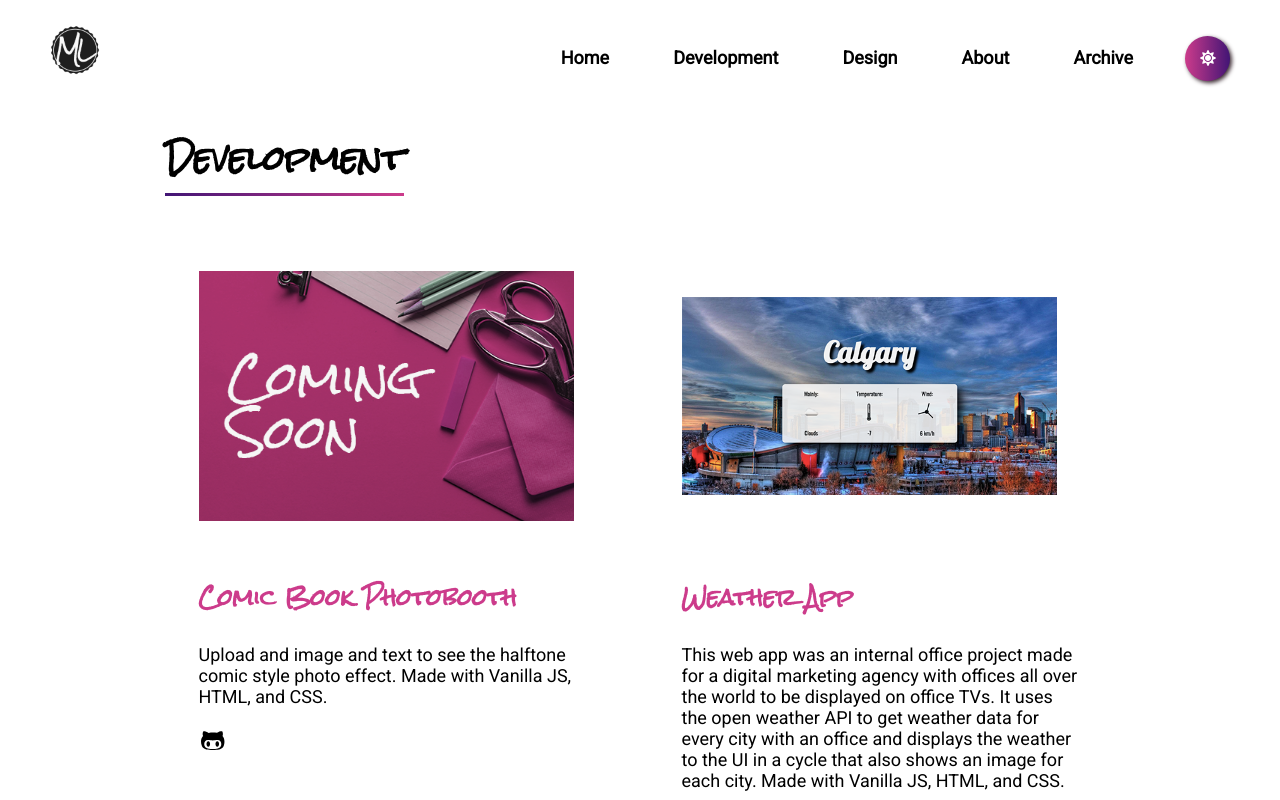
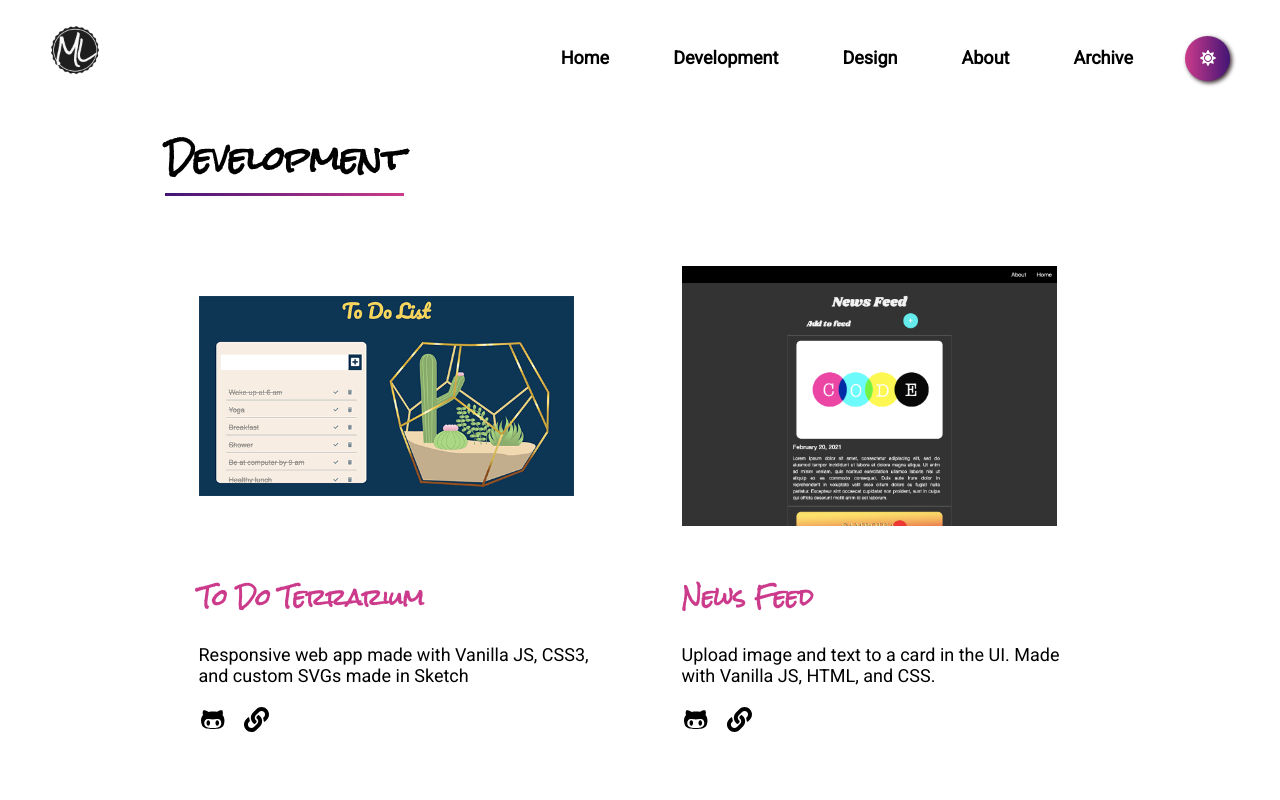
Before and after one commit to meglaurie/Portfolio-Summer-2020, a React (Create React App) app in the folder my-react-website/: page /project-list in a window 1280 px wide. Shown: the top 800 px of the page. Built offline with nearby package versions, Linux system fonts and the light colour scheme.

Commit message:
New project added

```diff
--- a/my-react-website/src/components/ThemeToggleButton.js
+++ b/my-react-website/src/components/ThemeToggleButton.js
@@ -18,6 +18,7 @@ const ThemeToggleButton = () => {
     if (theme) {
       localStorage.setItem(THEME, theme)
       body.classList.add(theme)
+
     }
     // eslint-disable-next-line
   }, [theme])
@@ -26,9 +27,11 @@ const ThemeToggleButton = () => {
     if (theme === darkMode) {
       body.classList.replace(darkMode, lightMode)
       setTheme(lightMode)
+
     } else {
       body.classList.replace(lightMode, darkMode)
       setTheme(darkMode)
+
     }
   }
 
--- a/my-react-website/src/pages/DesignProjectContent.js
+++ b/my-react-website/src/pages/DesignProjectContent.js
@@ -22,6 +22,19 @@ const designProjects = [
         github: '',
         content: [
             `Custom logo created for gaming team. Optimized for printing on merchandise.`,
+        ]
+    },
+    {
+        name: 'Project 3',
+        title: 'Yoga Studio Website',
+        image: require('../imgs/coming-soon.png'),
+        alt: 'Yoga studio website.',
+        codepen: '',
+        dribbble: '',
+        figma: '',
+        github: '',
+        content: [
+            `Custom website design created for a Freelance project.`,
         ]
     },
     // {
--- a/my-react-website/src/pages/ProjectContent.js
+++ b/my-react-website/src/pages/ProjectContent.js
@@ -1,58 +1,33 @@
 const projects = [
-  {
-      name: 'Project 1',
-      title: 'Comic Book Photobooth',
-      image: require('../imgs/coming-soon.png'),
-      alt: 'Comic Book Photo booth',
+    {
+        name: 'Project 1',
+        title: 'To Do Terrarium',
+        image: require('../imgs/todoAppScreenShot.png'),
+        alt: 'To Do Terrarium',
+        github: 'https://github.com/meglaurie/Frontend-coding-challenge',
+        dribbble: '',
+        figma: '',
+        codepen: '',
+        link: 'https://meglaurie.github.io/Frontend-coding-challenge/',
+        content: [
+            `Responsive web app made with Vanilla JS, CSS3, and custom SVGs made in Sketch`,
+        ]
+     },{
+      name: 'Project 2',
+      title: 'News Feed',
+      image: require('../imgs/news-feed-screenshot.png'),
+      alt: 'News feed',
       github: 'https://github.com/meglaurie/Frontend-coding-challenge',
       dribbble: '',
       figma: '',
       codepen: '',
-      link: '',
+      link: 'https://meglaurie.github.io/Frontend-coding-challenge/',
       content: [
-          `Upload and image and text to see the halftone comic style photo effect. Made with Vanilla JS, HTML, and CSS.`,
+          `Upload image and text to a card in the UI. Made with Vanilla JS, HTML, and CSS.`,
       ]
    },
-//   ,{
-//       name: 'Project 2',
-//       title: 'Single Div Crayon',
-//       image: require('../imgs/SingleDivCrayon.png'),
-//       alt: 'poke ball',
-//       github: 'https://github.com/meglaurie/CSS-Excercises/tree/master/single-div-crayon',
-//       dribbble: '',
-//       figma: '',
-//       codepen: 'https://codepen.io/mlaur568/full/zYBwXXP',
-//       content: [
-//           `Crayon made with a single <div> and CSS gradients.`,
-//       ]
-//   },
-  // {
-  //     name: 'Project 3',
-  //     title: 'Hello There',
-  //     image: require('../imgs/HelloThereBatmanReturns.gif'),
-  //     alt: 'Hello There neon sign from Batman returns',
-  //     codepen: 'https://codepen.io/mlaur568/pen/LYNGYjB',
-  //     dribbble: 'https://dribbble.com/shots/14017708-Hello-There-Batman-Returns',
-  //     figma: '',
-  //     github: 'https://github.com/meglaurie/CSS-Excercises/tree/master/HelloThere',
-  //     content: [
-  //         `Neon sign inspired by Batman Returns. Made with HTML and CSS3`,
-  //     ]
-  // },{
-  //     name: 'Project 4',
-  //     title: 'CSS Luna',
-  //     image: require('../imgs/Luna-CSS.png'),
-  //     alt: 'Pink background with Head of Luna from Sailor Moon in the center',
-  //     codepen: 'https://codepen.io/mlaur568/pen/jOqPoyg',
-  //     dribbble: '',
-  //     figma: '',
-  //     github: 'https://github.com/meglaurie/CSS-Excercises/tree/master/Luna',
-  //     content: [
-  //         `Luna made with HTML and CSS`,
-  //     ]
-  // },
   {
-        name: 'Project 2',
+        name: 'Project 3',
         title: 'Weather App',
         image: require('../imgs/weatherAppScreenShot.png'),
         alt: 'weataher app',
@@ -62,11 +37,11 @@ const projects = [
         codepen: '',
         link: 'http://meganlaurie.ca/weatherApp/root/index.html',
         content: [
-            `This web app was an internal office project made for a digital marketing agency with offices all over the world to be displayed on office TVs. It uses the open weather API to get weather data for every city with an office and displays the weather to the UI in a cycle that also shows an image for each city. Made with Vanilla JS, HTML, and CSS.`,
+            `This web app was an internal office project made for a digital marketing agency to be displayed on office TVs. It uses the open weather API, Vanilla JS, HTML, and CSS.`,
         ]
     },
     {
-        name: 'Project 3',
+        name: 'Project 4',
         title: 'JavaScript Drums',
         image: require('../imgs/coming-soon.png'),
         alt: 'Drum Hero',
@@ -76,7 +51,7 @@ const projects = [
         codepen: '',
         link: '',
         content: [
-            `This app was built for...`,
+            ``,
         ]
     },
 
```
Also changed, not shown: my-react-website/src/imgs/news-feed-screenshot.png (added), my-react-website/src/imgs/todoAppScreenShot.png (added), 21 other files (tests, documents, lock files or other folders).
